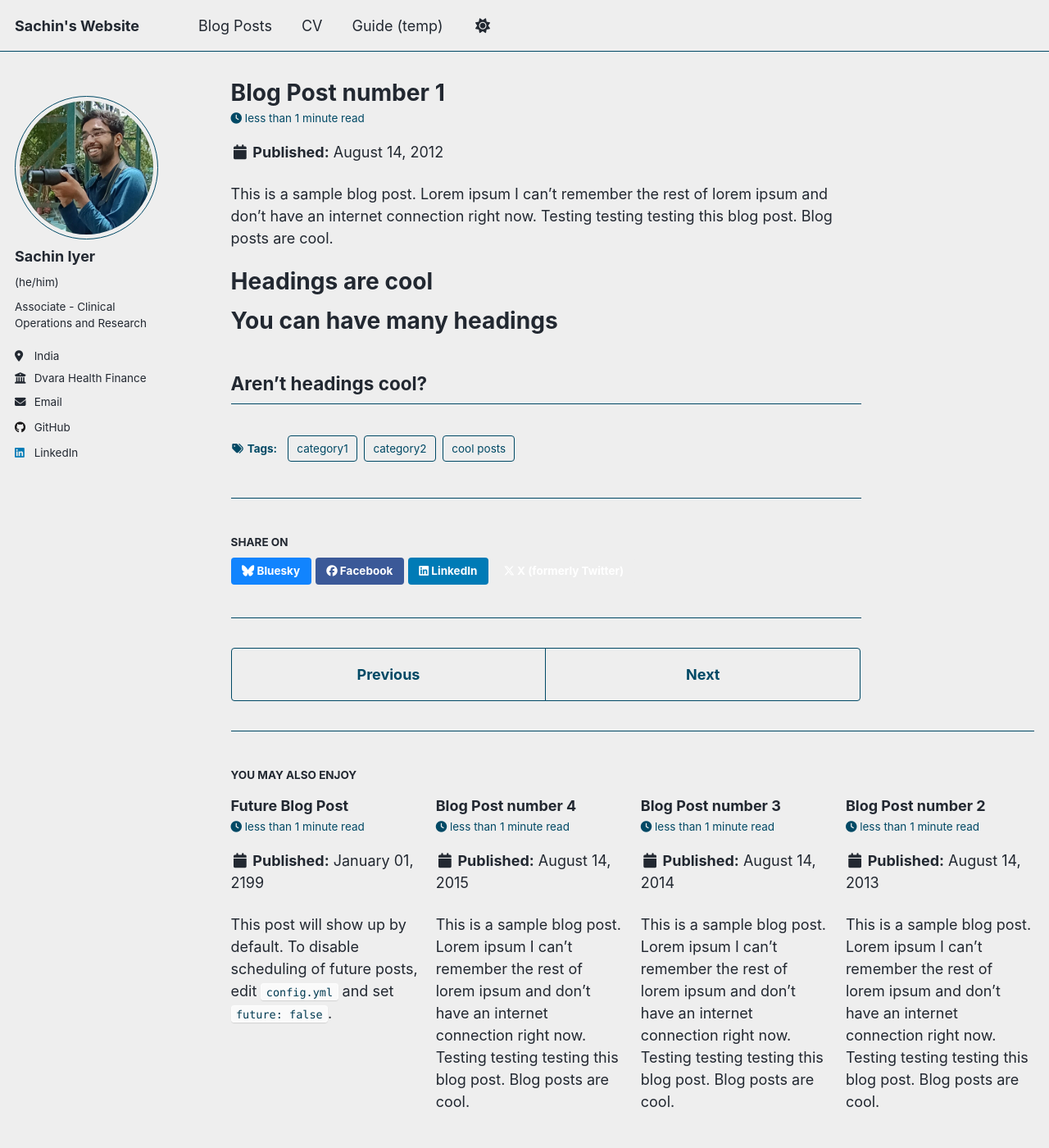
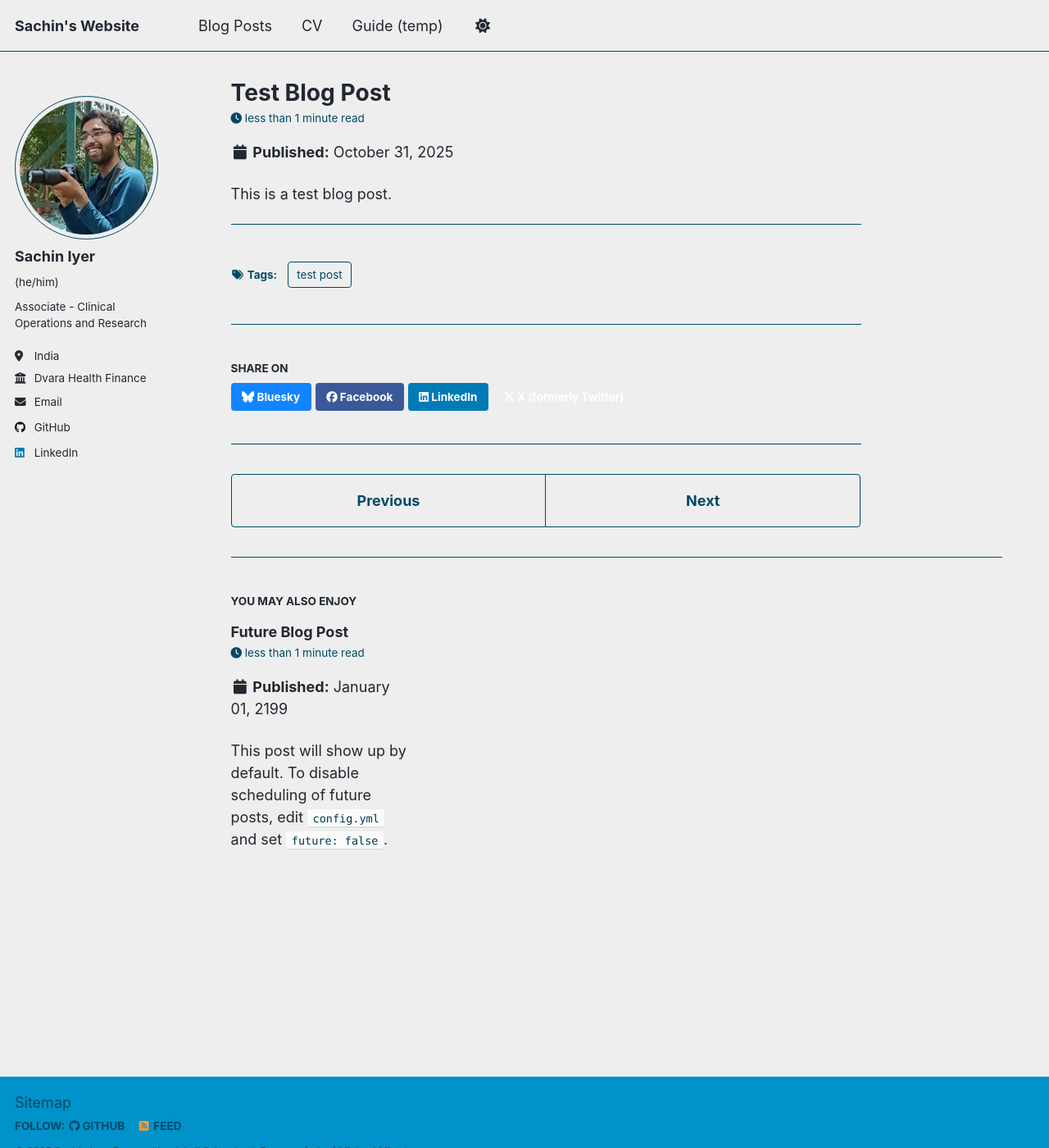
Before and after one commit to sach-iyer/sach-iyer.github.io, a Jekyll site: the page built from _posts/2012-08-14-blog-post-1.md, in a window 1280 px wide and 1400 px high. Shown: the whole window at 82% size. Built offline with Jekyll 4.4.1, drawn with Linux system fonts in a browser that asks for light colours; a script that is not in the unit is left out.

Commit message:
Removing default blogs

```diff
--- a/_posts/2012-08-14-blog-post-1.md
+++ b/_posts/2012-08-14-blog-post-1.md
@@ -1,20 +1,11 @@
 ---
-title: 'Blog Post number 1'
-date: 2012-08-14
-permalink: /posts/2012/08/blog-post-1/
+title: 'Test Blog Post'
+date: 2025-10-31
+permalink: /posts/2012/08/test-blog-post/
 tags:
-  - cool posts
-  - category1
-  - category2
+  - test post
 ---
 
-This is a sample blog post. Lorem ipsum I can't remember the rest of lorem ipsum and don't have an internet connection right now. Testing testing testing this blog post. Blog posts are cool.
+This is a test blog post.
 
-Headings are cool
-======
-
-You can have many headings
-======
-
-Aren't headings cool?
 ------
--- a/_posts/2013-08-14-blog-post-2.md
+++ /dev/null
@@ -1,20 +0,0 @@
----
-title: 'Blog Post number 2'
-date: 2013-08-14
-permalink: /posts/2013/08/blog-post-2/
-tags:
-  - cool posts
-  - category1
-  - category2
----
-
-This is a sample blog post. Lorem ipsum I can't remember the rest of lorem ipsum and don't have an internet connection right now. Testing testing testing this blog post. Blog posts are cool.
-
-Headings are cool
-======
-
-You can have many headings
-======
-
-Aren't headings cool?
-------
--- a/_posts/2014-08-14-blog-post-3.md
+++ /dev/null
@@ -1,20 +0,0 @@
----
-title: 'Blog Post number 3'
-date: 2014-08-14
-permalink: /posts/2014/08/blog-post-3/
-tags:
-  - cool posts
-  - category1
-  - category2
----
-
-This is a sample blog post. Lorem ipsum I can't remember the rest of lorem ipsum and don't have an internet connection right now. Testing testing testing this blog post. Blog posts are cool.
-
-Headings are cool
-======
-
-You can have many headings
-======
-
-Aren't headings cool?
-------
```
Also changed, not shown: _posts/2015-08-14-blog-post-4.md (deleted, +0 -20 lines), _posts/2199-01-01-future-post.md (+4 -4 lines).
